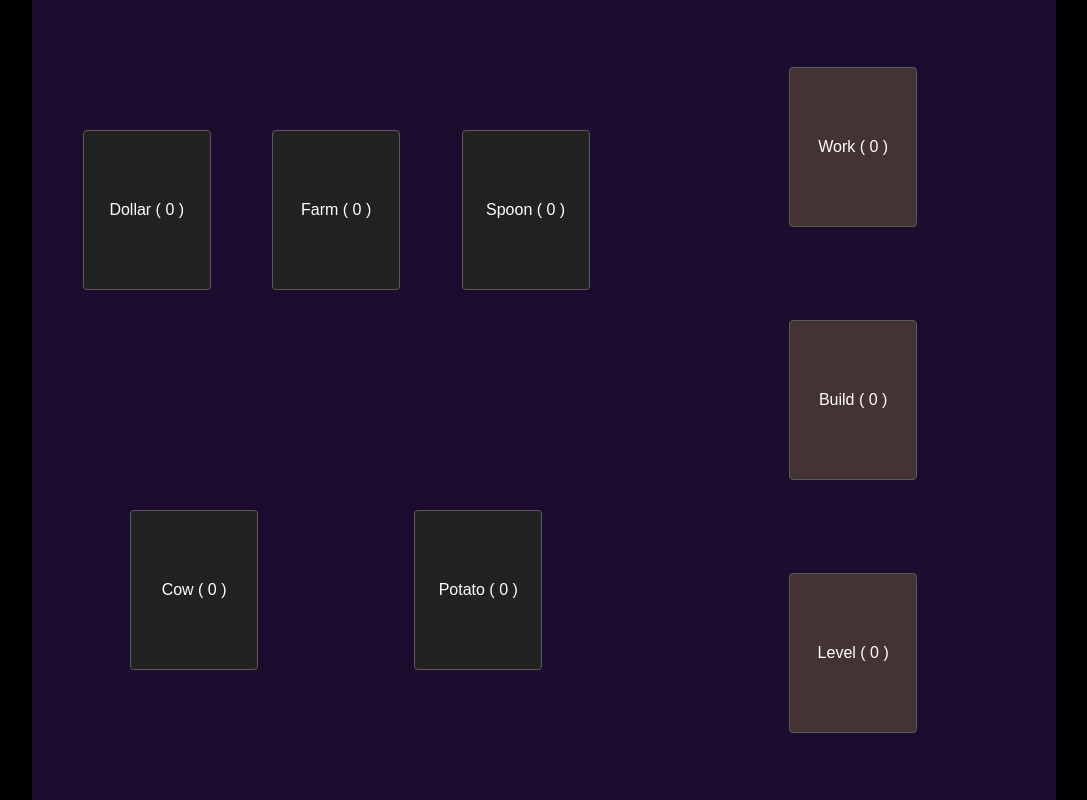
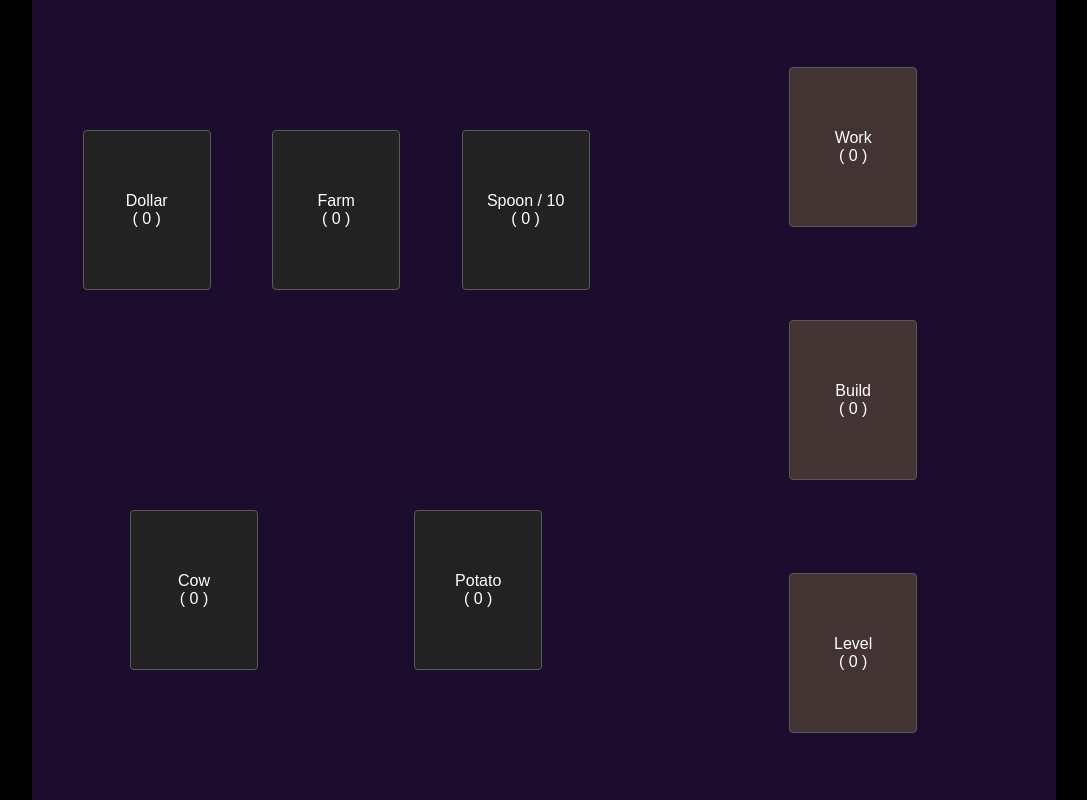
Before and after one commit to pyb/lifegrid, a Next.js app: page / in a window 1280 px wide. Shown: the whole page, without its empty margins (96-1183 px from the left). Built offline with nearby package versions, Linux system fonts and the light colour scheme.

Commit message:
Fixed display bugs

```diff
--- a/src/app/UI/Grid.tsx
+++ b/src/app/UI/Grid.tsx
@@ -19,8 +19,12 @@ interface GridItemProps {
 const GridItem = ({name, qty, text, hoverText, progress, style, onClick}:GridItemProps) => {
     return (
         <div className={styles.item} onClick={onClick}>
+            <div>
             {name + (qty ? (" : " + qty?.toString()) : "") + text}
+            </div>
+            <div>
             {" ( " +  Math.round(progress*100).toString() + " ) "}
+            </div>
         </div>
     );
 }
@@ -70,7 +74,7 @@ const Grid = ({side, gs, onClick}:GridProps) => {
     <ResourceGrid items= {[
         item("Dollar", Item.Dollar, undefined, gs, itemClickCallback(onClick, Item.Dollar), 0),
         item("Farm", Item.Farm, undefined, gs, itemClickCallback(onClick, Item.Farm), 1),
-        item("Spoon", Item.Tool, undefined, gs, itemClickCallback(onClick, Item.Tool), 2),
+        item("Spoon", Item.Spoon, undefined, gs, itemClickCallback(onClick, Item.Tool), 2),
         item("Cow", Item.Cow, undefined, gs, itemClickCallback(onClick, Item.Cow), 3),
         item("Potato", Item.Potato, undefined, gs, itemClickCallback(onClick, Item.Potato), 4),
     ]} /> :
--- a/src/app/game/game.ts
+++ b/src/app/game/game.ts
@@ -17,13 +17,14 @@ const levelUp:Update = (gs:State)=> {
 const build:Update = (gs:State) => {
     gs.taskProgress.delete(Item.Build); // should happen elsewhere
     const toolType:number = gs.tool;
-    const tool = <number>gs.resources.get(toolType);
+    const tool = <number>gs.resources.get(toolType) || 0;
+    console.log(tool)
     gs.resources.set(toolType, tool + 1);
 }
 
 const work:Update = (gs:State) => {
     gs.taskProgress.delete(Item.Work); // should happen elsewhere
-    const dollar = <number>gs.resources.get(Item.Dollar);
+    const dollar = <number>gs.resources.get(Item.Dollar) || 0;
     gs.resources.set(Item.Dollar, dollar + Data.workReturn);
 }
 
```
Also changed, not shown: lifegrid.txt.
